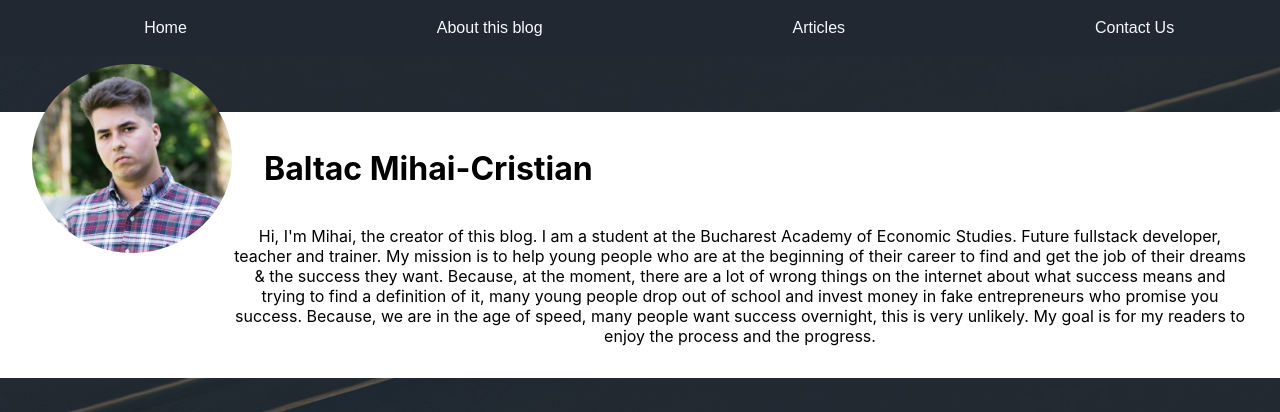
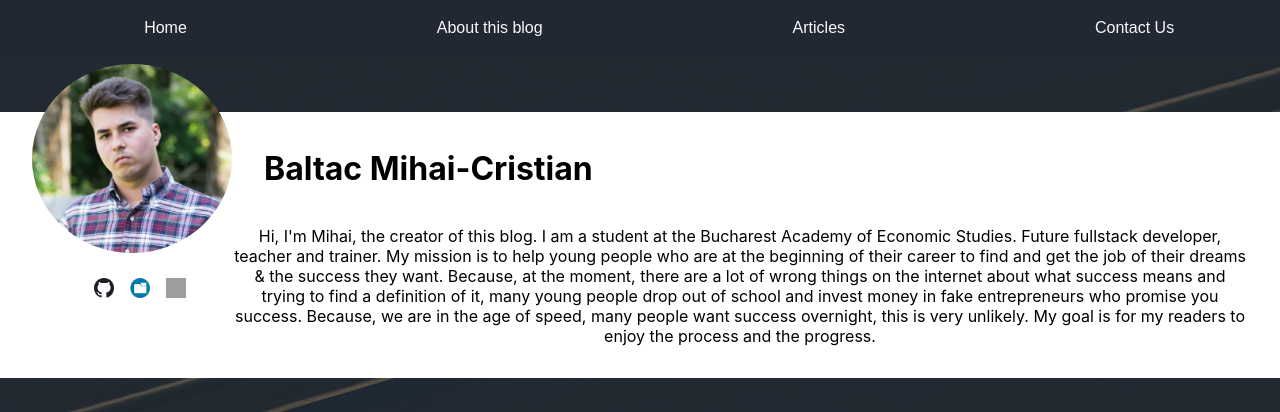
Before and after one commit to BaltacMihai/Blog, a React (Create React App) app: page /#/aboutus in a window 1280 px wide. Shown: the top 412 px of the page. Built offline with nearby package versions, Linux system fonts and the light colour scheme; grey boxes are pictures that could not be loaded.

Commit message:
v1.3.1 Add social media buttons

```diff
--- a/src/Components/AboutPage/AboutPage.jsx
+++ b/src/Components/AboutPage/AboutPage.jsx
@@ -1,6 +1,8 @@
 import React, { Component } from 'react'
 import './AboutPage.scss'
 import linkedin from './../../logos/linkedin.png'
+import github from './../../logos/github.png'
+import portfolio from './../../logos/portfolio.png'
 import profile from './../../Photos/photo.jfif'
 export class AboutPage extends Component {
     render() {
@@ -9,8 +11,14 @@ export class AboutPage extends Component {
 
                 <div className="card-page">
                     <div className="left">
-                        <img src={profile}  alt="" />
-                        <div className="social"></div>
+                        <img src={profile}  alt="" className="profile" />
+                        <div className="flex-row">
+          <a href="https://github.com/BaltacMihai"><img src={github} alt="GitHub" className="logo"/></a>
+            <a href="https://baltacmihai.github.io/"><img src={portfolio} alt="Portfolio" className="logo"/></a>
+            <a href="https://www.linkedin.com/in/baltac-mihai-cristian/">
+              <img src={linkedin} alt="LinkedIn" className="logo"/></a>
+
+                        </div>
                     </div>
                     <div className="right">
                         <h1>Baltac Mihai-Cristian</h1>
--- a/src/Components/AboutPage/AboutPage.scss
+++ b/src/Components/AboutPage/AboutPage.scss
@@ -1,39 +1,71 @@
 @import "../../global.scss";
 
 .container-page {
-    background-image: url("../../Photos/background.jpg") ;
+    background-image: url("../../Photos/background.jpg");
     padding: 7em 0em;
     background-repeat: no-repeat;
     background-size: cover;
 
-
-    .card-page{
+    .card-page {
         background-color: white;
         display: flex;
         flex-direction: row;
         padding: 1em 2em;
         @include mobile {
             flex-direction: column;
+        }
+        .left {
+            display: flex;
+            flex-direction: column;
+            justify-content: space-between;
+            align-items: center;
 
+            @include mobile {
+                justify-content: center;
             }
-    .left{
-        img{
+
+            img {
                 width: 200px;
                 border-radius: 100%;
                 position: relative;
                 top: -4em;
             }
+            .flex-row {
+                display: flex;
+                justify-content: center;
+                align-items: center;
+                a {
+                    font-family: "Oxygen", sans-serif;
+                    text-decoration: none;
+                    display: flex;
+                    justify-content: center;
+                    align-items: center;
+                    padding-left: 1em;
+                    border-radius: 0%;
+
+                    .logo {
+                        width: 20px;
+                        height: 20px;
                     }
-   .right{
+                    img {
+                        border-radius: 0;
+                        @include mobile {
+                            top: 0;
+                        }
+                    }
+                }
+            }
+        }
+        .right {
             display: flex;
             flex-direction: column;
             justify-content: space-around;
             align-items: flex-start;
 
-h1{
+            h1 {
                 margin-left: 1em;
             }
-       p{
+            p {
                 display: flex;
                 flex-direction: column;
                 justify-content: space-around;
```
Lines whose indentation alone changed are shown as unchanged.
